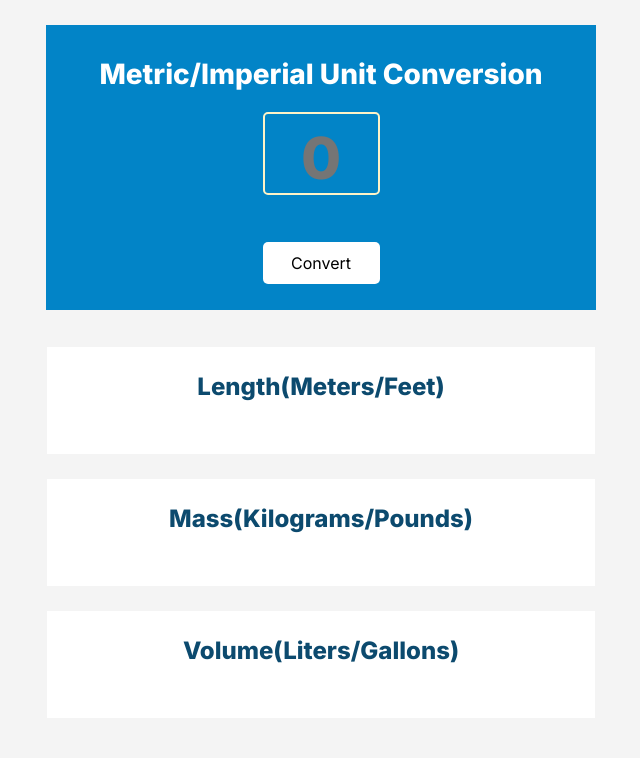
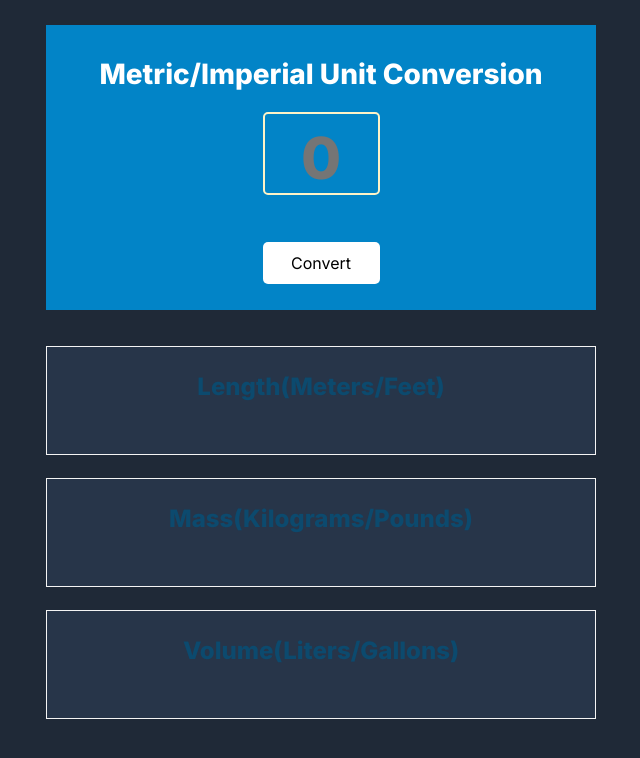
Before and after one commit to kevmill29/unit-metric-imperial--converter, a website: page index.html in a window 1280 px wide. Shown: the whole page, without its empty margins (319-959 px from the left). Drawn offline with nearby package versions, Linux system fonts and the light colour scheme.

Commit message:
Update index.css

```diff
--- a/index.css
+++ b/index.css
@@ -6,7 +6,7 @@
 
 html, body {
   font-family: 'Inter', sans-serif;
-  background-color: #F4F4F4;
+  background-color: #1F2937;
   margin: 0 auto;
     width: 600px;
 }
@@ -38,7 +38,7 @@ width: 550px;
 }
 
 .conversion {
-background-color: #FFFFFF;
+background-color: #273549;
 width: 500px;
 height: 108.57px;
 margin-right: auto;
```
